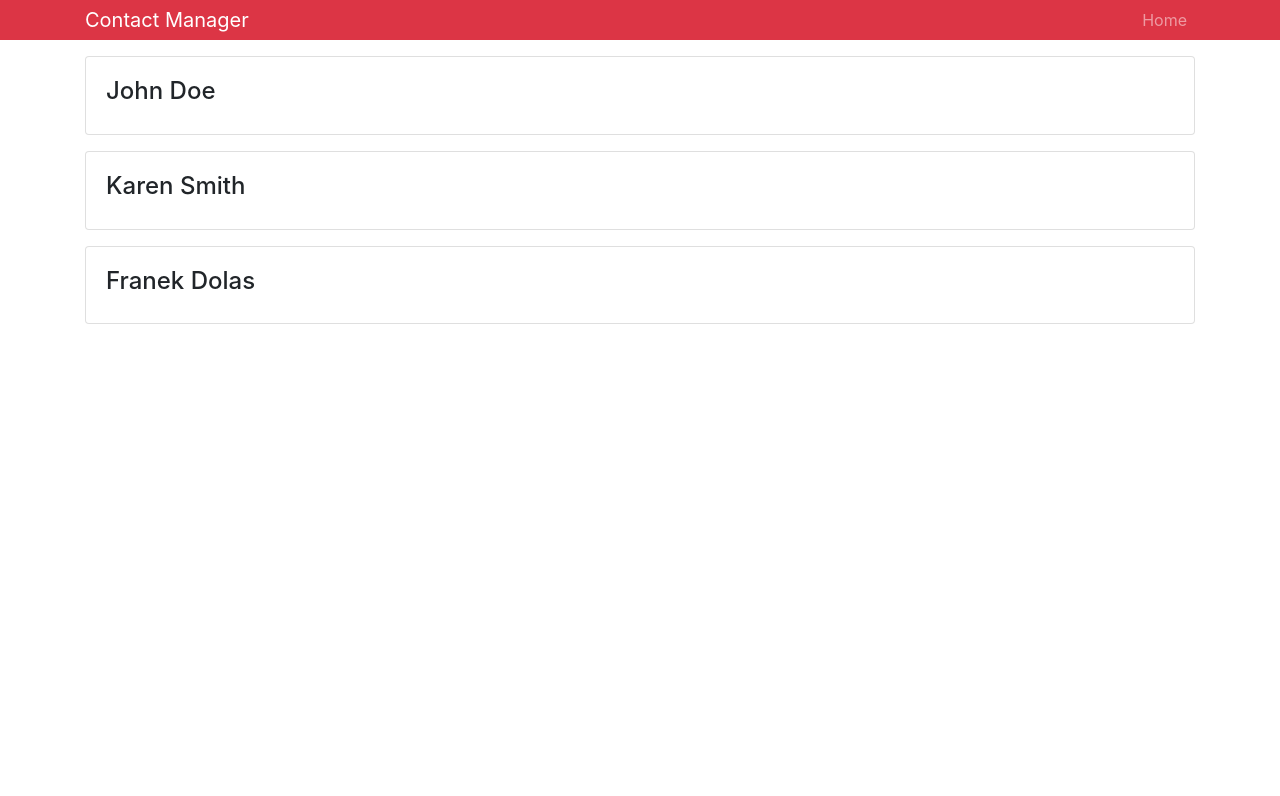
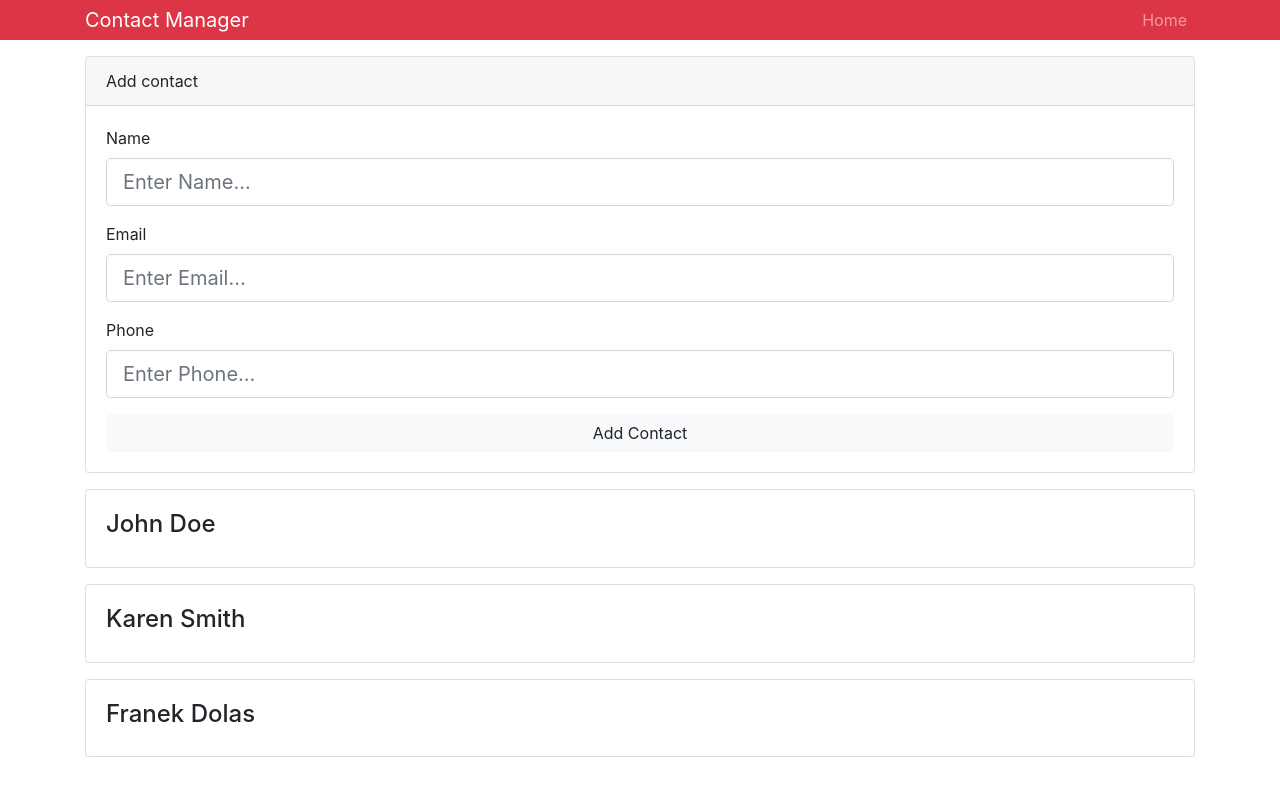
Before and after one commit to jurek2006/react-contactmanager, a React (Create React App) app: page / in a window 1280 px wide. Shown: the top 796 px of the page. Built offline with nearby package versions, Linux system fonts and the light colour scheme; the HTML template or start-up script is replaced by a standard one.

Commit message:
27. Creating A Form With State

```diff
--- a/src/App.js
+++ b/src/App.js
@@ -2,8 +2,9 @@ import React, { Component } from "react";
 
 import "./App.css";
 import "bootstrap/dist/css/bootstrap.min.css";
-import Contacts from "./components/Contacts";
-import Header from "./components/Header";
+import Contacts from "./components/contacts/Contacts";
+import Header from "./components/layout/Header";
+import AddContacts from "./components/contacts/AddContacts";
 
 import { Provider } from "./context";
 
@@ -14,6 +15,7 @@ class App extends Component {
                 <div className="App">
                     <Header branding="Contact Manager" />
                     <div className="container">
+                        <AddContacts />
                         <Contacts />
                     </div>
                 </div>
--- /dev/null
+++ b/src/components/contacts/AddContacts.js
@@ -0,0 +1,60 @@
+import React, { Component } from "react";
+
+class AddContacts extends Component {
+    state = {
+        name: "",
+        email: "",
+        phone: ""
+    };
+    render() {
+        const { name, email, phone } = this.state;
+        return (
+            <div className="card mb-3">
+                <div className="card-header">Add contact</div>
+                <div className="card-body">
+                    <form>
+                        <div className="form-group">
+                            <label htmlFor="name">Name</label>
+                            <input
+                                type="text"
+                                name="name"
+                                className="form-control form-control-lg"
+                                placeholder="Enter Name..."
+                                value={name}
+                            />
+                        </div>
+
+                        <div className="form-group">
+                            <label htmlFor="email">Email</label>
+                            <input
+                                type="email"
+                                name="email"
+                                className="form-control form-control-lg"
+                                placeholder="Enter Email..."
+                                value={email}
+                            />
+                        </div>
+
+                        <div className="form-group">
+                            <label htmlFor="phone">Phone</label>
+                            <input
+                                type="tel"
+                                name="phone"
+                                className="form-control form-control-lg"
+                                placeholder="Enter Phone..."
+                                value={phone}
+                            />
+                        </div>
+                        <input
+                            type="submit"
+                            value="Add Contact"
+                            className="btn btn-light btn-block"
+                        />
+                    </form>
+                </div>
+            </div>
+        );
+    }
+}
+
+export default AddContacts;
--- a/src/components/Contact.js
+++ b/src/components/contacts/Contact.js
@@ -1,7 +1,7 @@
 import React, { Component } from "react";
 
 import PropTypes from "prop-types";
-import { Consumer } from "../context";
+import { Consumer } from "../../context";
 
 class Contact extends Component {
     state = {
--- a/src/components/Contacts.js
+++ b/src/components/contacts/Contacts.js
@@ -1,6 +1,6 @@
 import React, { Component } from "react";
 import Contact from "./Contact";
-import { Consumer } from "../context";
+import { Consumer } from "../../context";
 
 class Contacts extends Component {
     render() {
```
Also changed, not shown: src/components/layout/Header.js (renamed from src/components/Header.js).
